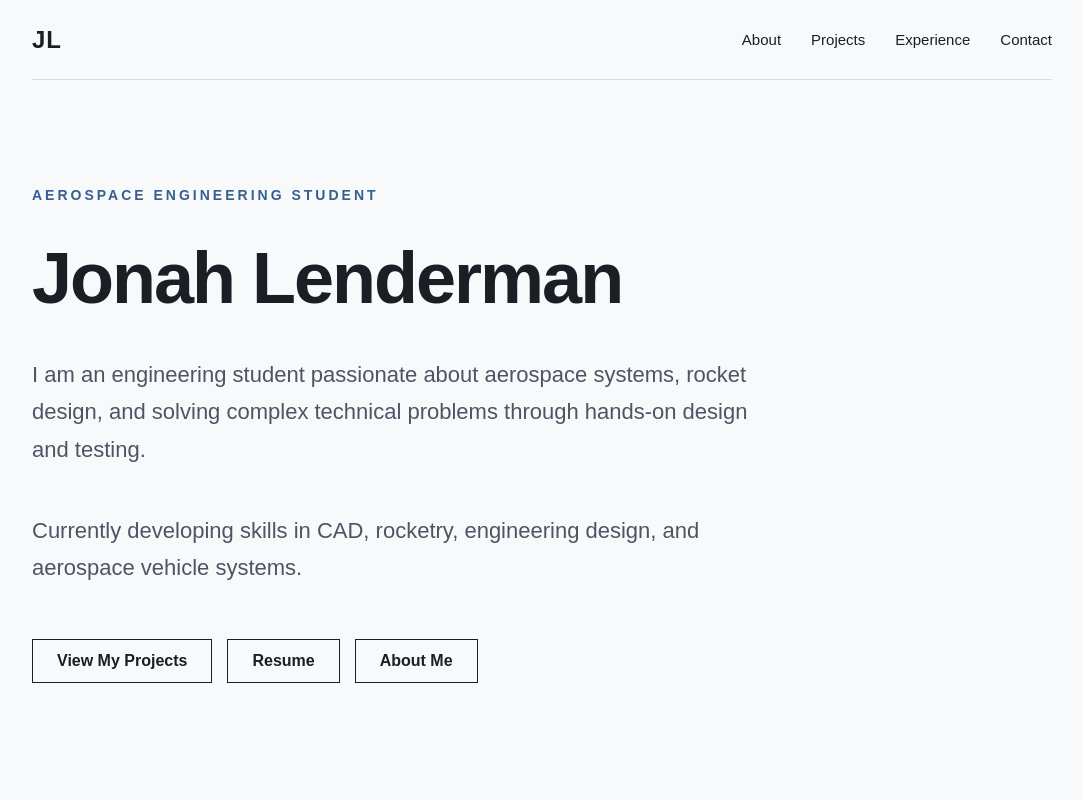
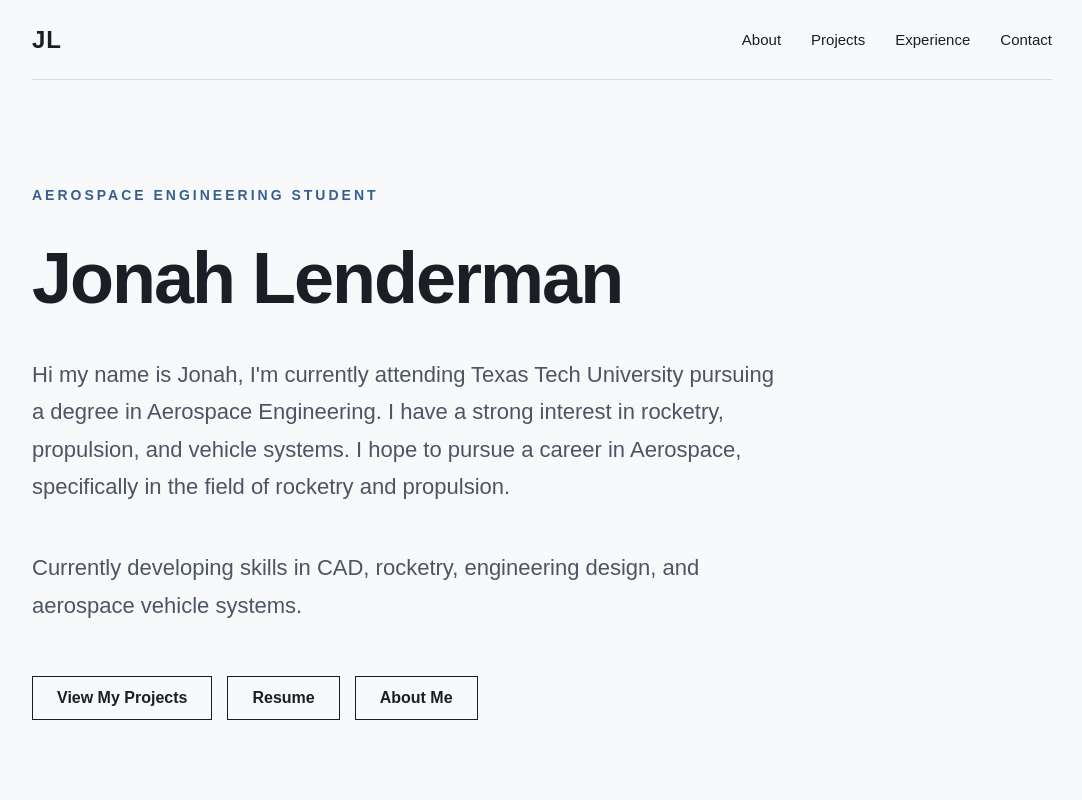
Before and after one commit to JLenderm/engineering-portfolio, a Next.js app: page / in a window 1280 px wide. Shown: the top 800 px of the page, without its empty margins (98-1180 px from the left). Built offline with nearby package versions, Linux system fonts and the light colour scheme.

Commit message:
refined intro

```diff
--- a/app/page.tsx
+++ b/app/page.tsx
@@ -19,9 +19,9 @@ export default function Home() {
 <h1>Jonah Lenderman</h1>
 
 <p className="hero-text">
-  I am an engineering student passionate about aerospace systems,
-  rocket design, and solving complex technical problems through
-  hands-on design and testing.
+  Hi my name is Jonah, I'm currently attending Texas Tech University pursuing a degree in Aerospace Engineering.
+  I have a strong interest in rocketry, propulsion, and vehicle systems.
+  I hope to pursue a career in Aerospace, specifically in the field of rocketry and propulsion.
 </p>
 
 <p className="hero-text">
@@ -126,7 +126,7 @@ export default function Home() {
   </a>
 
   <a href="https://www.linkedin.com/in/jonah-lenderman-59589540b/">
-    LinkedIn
+     LinkedIn
   </a>
 </section>
     </main>
```
